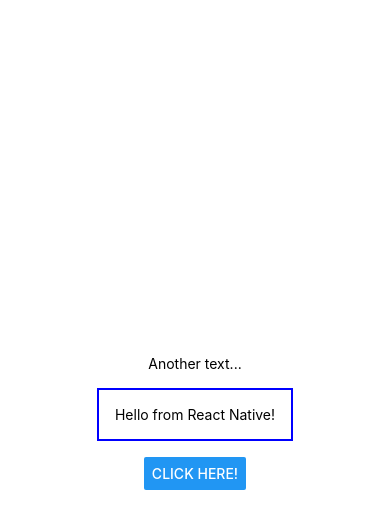
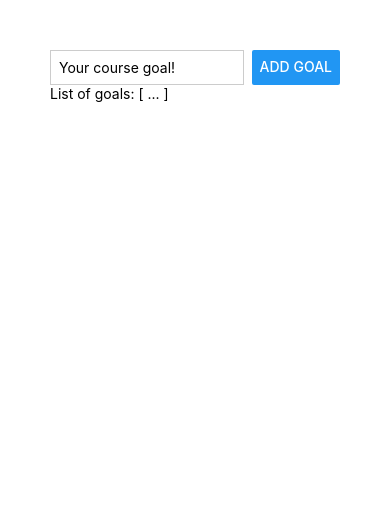
Before and after one commit to Mr-Hera/rn-crash-course, a React Native app: screen / in a window 390 px wide. Shown: the top 528 px of the page. Built offline with nearby package versions, Linux system fonts and the light colour scheme.

Commit message:
explored layouts & flexbox

```diff
--- a/App.js
+++ b/App.js
@@ -1,28 +1,32 @@
-import { StyleSheet, Text, View, Button } from 'react-native';
+import { StyleSheet, Text, View, Button, TextInput } from 'react-native';
 
 export default function App() {
   return (
-    <View style={styles.container}>
+    <View style={styles.appContainer}>
+      <View style={styles.inputContainer}>
+        <TextInput style={styles.textInput} placeholder='Your course goal!'/>
+        <Button title='Add Goal'/>
+      </View>
       <View>
-        <Text>Another text...</Text>
+        <Text>List of goals: [ ... ]</Text>
       </View>
-      <Text style={styles.text}>Hello from React Native!</Text>
-      <Button title='Click Here!'/>
     </View>
   );
 }
 
 const styles = StyleSheet.create({
-  container: {
-    flex: 1,
-    backgroundColor: '#fff',
-    alignItems: 'center',
-    justifyContent: 'center',
+  appContainer: {
+    padding: 50,
   },
-  text: {
-    margin: 16,
-    padding: 16,
-    borderWidth: 2,
-    borderColor: 'blue',
+  inputContainer: {
+    flexDirection: 'row',
+    justifyContent: 'space-between'
+  },
+  textInput: {
+    borderWidth: 1,
+    borderColor: '#cccccc',
+    width: '80%',
+    marginRight: 8,
+    padding: 8
   },
 });
```
